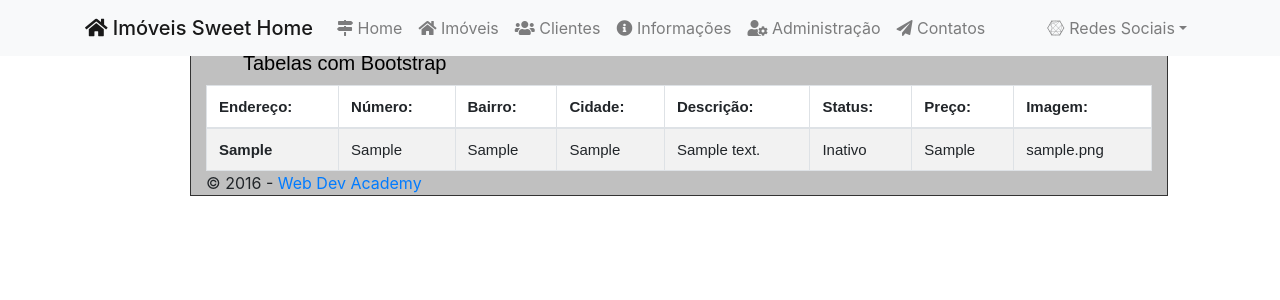
After one commit to Grazziano/SistemaDistribuido, a PHP site: page /login/imoveis.php in a window 1280 px wide. The commit adds this page. Shown: the top 300 px of the page. Run offline with PHP 8.4, Linux system fonts and the light colour scheme; tables that the repository leaves empty or names only in its code hold one stand-in row (values such as "Sample post"); some libraries are stand-ins or nearby versions.

Commit message:
Listagem de imóveis

```diff
--- /dev/null
+++ b/imoveis.php
@@ -0,0 +1,3 @@
+<?php
+
+echo 'Em Desenvolvimento!';
--- a/includes/navbar.php
+++ b/includes/navbar.php
@@ -31,7 +31,7 @@
                     </li>
 
                     <li class="nav-item">
-                        <a class="nav-link" href="#"><i class="fas fa-home"></i> Imóveis</a>
+                        <a class="nav-link" href="imoveis.php"><i class="fas fa-home"></i> Imóveis</a>
                     </li>
 
                     <li class="nav-item">
--- a/index.php
+++ b/index.php
@@ -145,7 +145,7 @@ include 'includes/navbar.php';
             <h3 class="display-5 mb-3">Links Principais</h3>
             <div class="list-group">
                 <a href="index.php" class="list-group-item list-group-item-action"><i class="fas fa-map-signs"></i> Home</a>
-                <a href="#" class="list-group-item list-group-item-action"><i class="fas fa-home"></i> Imóveis</a>
+                <a href="imoveis.php" class="list-group-item list-group-item-action"><i class="fas fa-home"></i> Imóveis</a>
                 <a href="clientes.php" class="list-group-item list-group-item-action"><i class="fas fa-users"></i> Clientes</a>
                 <a href="#" class="list-group-item list-group-item-action"><i class="fas fa-info-circle"></i> Informações</a>
                 <a href="login/index.php" class="list-group-item list-group-item-action"><i class="fas fa-user-cog"></i> Administração</a>
--- /dev/null
+++ b/login/imoveis.php
@@ -0,0 +1,152 @@
+<?php
+include '../includes/conexao.php';
+?>
+<!DOCTYPE html>
+<html lang="pt-br">
+
+<head>
+    <meta charset="UTF-8">
+    <meta name="viewport" content="width=device-width, initial-scale=1.0">
+    <meta http-equiv="X-UA-Compatible" content="ie=edge">
+    <title>Imóveis Sweet Home</title>
+    <link rel="icon" type="imagem/png" href="img/iconfinder_house-05_2140006.png">
+    <!-- CSS -->
+    <link rel="stylesheet" type="text/css" href="css/estilo.css">
+    <link rel="stylesheet" type="text/css" href="css/usuario.css">
+    <!-- Fonts Awesome -->
+    <link rel="stylesheet" href="https://use.fontawesome.com/releases/v5.3.1/css/all.css" integrity="sha384-mzrmE5qonljUremFsqc01SB46JvROS7bZs3IO2EmfFsd15uHvIt+Y8vEf7N7fWAU" crossorigin="anonymous">
+    <!-- Bootstrap -->
+    <script src="https://code.jquery.com/jquery-3.3.1.slim.min.js" integrity="sha384-q8i/X+965DzO0rT7abK41JStQIAqVgRVzpbzo5smXKp4YfRvH+8abtTE1Pi6jizo" crossorigin="anonymous"></script>
+    <script src="https://cdnjs.cloudflare.com/ajax/libs/popper.js/1.14.3/umd/popper.min.js" integrity="sha384-ZMP7rVo3mIykV+2+9J3UJ46jBk0WLaUAdn689aCwoqbBJiSnjAK/l8WvCWPIPm49" crossorigin="anonymous"></script>
+    <script src="https://stackpath.bootstrapcdn.com/bootstrap/4.1.3/js/bootstrap.min.js" integrity="sha384-ChfqqxuZUCnJSK3+MXmPNIyE6ZbWh2IMqE241rYiqJxyMiZ6OW/JmZQ5stwEULTy" crossorigin="anonymous"></script>
+</head>
+
+<body>
+
+    <nav class="navbar navbar-expand-lg navbar-light bg-light mb-15">
+        <div class="container">
+            <a href="../index.php" class="navbar-brand h1 mb-0"><i class="fas fa-home"></i> Imóveis Sweet Home</a>
+            <button class="navbar-toggler" type="bottom" data-toggle="collapse" data-target="#navbarSite">
+                <span class="navbar-toggler-icon"></span>
+            </button>
+            <div class="collapse navbar-collapse" id="navbarSite">
+                <ul class="navbar-nav mr-auto">
+                    <li class="nav-item">
+                        <a class="nav-link" href="../index.php"><i class="fas fa-map-signs"></i> Home</a>
+                    </li>
+
+                    <li class="nav-item">
+                        <a class="nav-link" href="imoveis.php"><i class="fas fa-home"></i> Imóveis</a>
+                    </li>
+
+                    <li class="nav-item">
+                        <a class="nav-link" href="../clientes.php"><i class="fas fa-users"></i> Clientes</a>
+                    </li>
+
+                    <li class="nav-item">
+                        <a class="nav-link" href="#"><i class="fas fa-info-circle"></i> Informações</a>
+                    </li>
+
+                    <li class="nav-item">
+                        <a class="nav-link" href="index.php"><i class="fas fa-user-cog"></i> Administração</a>
+                    </li>
+
+                    <li class="nav-item">
+                        <a class="nav-link" href="../contatos.php"><i class="fas fa-paper-plane"></i> Contatos</a>
+                    </li>
+
+                </ul>
+
+                <ul class="navbar-nav ml-auto">
+                    <li class="nav-item dropdown">
+                        <a href="#" class="nav-link dropdown-toggle" data-toggle="dropdown" id="navDrop"><i class="fab fa-connectdevelop"></i> Redes Sociais</a>
+                        <div class="dropdown-menu">
+                            <a class="dropdown-item" target="_blank" href="https://pt-br.facebook.com/">
+                                <i class="fab fa-facebook-square"></i> Facebook</a>
+                            <a class="dropdown-item" target="_blank" href="https://www.instagram.com/">
+                                <i class="fab fa-instagram"></i> Instagram</a>
+                            <a class="dropdown-item" target="_blank" href="https://twitter.com/">
+                                <i class="fab fa-twitter"></i> Twitter</a>
+                            <a class="dropdown-item" target="_blank" href="https://www.youtube.com/">
+                                <i class="fab fa-youtube"></i> YouTube</a>
+                            <a class="dropdown-item" target="_blank" href="https://web.whatsapp.com/">
+                                <i class="fab fa-whatsapp"></i> Whatsapp</a>
+                        </div>
+                    </li>
+
+                </ul>
+
+            </div>
+        </div>
+    </nav>
+
+    <link rel="stylesheet" href="../css/bootstrap.min.css">
+
+    <div id="box_usuarios">
+
+        <?php
+        $sql = "SELECT * FROM imoveis WHERE endereco != ''";
+        $result = mysqli_query($conexao, $sql);
+        if (mysqli_num_rows($result) == '') {
+            echo "<h2>Não existem imóveis cadastrados!!</h2>";
+        } else {
+            ?>
+
+            <div class="container">
+                <h1 class="page-header">Tabelas com Bootstrap</h1>
+                <div class="table-responsive">
+                    <table class="table table-striped table-bordered table-hover">
+                        <thead>
+                            <tr>
+                                <th>Endereço:</th>
+                                <th>Número:</th>
+                                <th>Bairro:</th>
+                                <th>Cidade:</th>
+                                <th>Descrição:</th>
+                                <th>Status:</th>
+                                <th>Preço:</th>
+                                <th>Imagem:</th>
+                            </tr>
+                        </thead>
+                        <tbody>
+
+                            <?php
+                                while ($res_1 = mysqli_fetch_array($result)) {
+                                    $id = $res_1['id'];
+                                    $endereco = utf8_encode($res_1['endereco']);
+                                    $numero = $res_1['numero'];
+                                    $bairro = utf8_encode($res_1['bairro']);
+                                    $cidade = utf8_encode($res_1['cidade']);
+                                    $descricao = utf8_encode($res_1['descricao']);
+                                    $status = utf8_encode($res_1['status']);
+                                    $preco = $res_1['preco'];
+                                    $imagem = $res_1['imagem'];
+
+                                    ?>
+                                <tr>
+                                    <th><?php echo $endereco ?></th>
+                                    <td><?php echo $numero ?></td>
+                                    <td><?php echo $bairro ?></td>
+                                    <td><?php echo $cidade ?></td>
+                                    <td><?php echo $descricao ?></td>
+                                    <td><?php echo $status ?></td>
+                                    <td><?php echo $preco ?></td>
+                                    <td><?php echo $imagem ?></td>
+                                </tr>
+                            <?php
+                                }
+                                ?>
+                        </tbody>
+                    </table>
+                </div>
+            </div>
+        <?php
+        }
+        ?>
+        <div class="container">
+            &copy; 2016 - <a href="http://webdevacademy.com.br" target="_blank">Web Dev Academy</a>
+        </div>
+    </div>
+</body>
+
+</html>
--- a/login/membros.php
+++ b/login/membros.php
@@ -36,7 +36,7 @@ include '../includes/conexao.php';
                     </li>
 
                     <li class="nav-item">
-                        <a class="nav-link" href="#"><i class="fas fa-home"></i> Imóveis</a>
+                        <a class="nav-link" href="imoveis.php"><i class="fas fa-home"></i> Imóveis</a>
                     </li>
 
                     <li class="nav-item">
```
Also changed, not shown: login/imagens/download.jpg.
